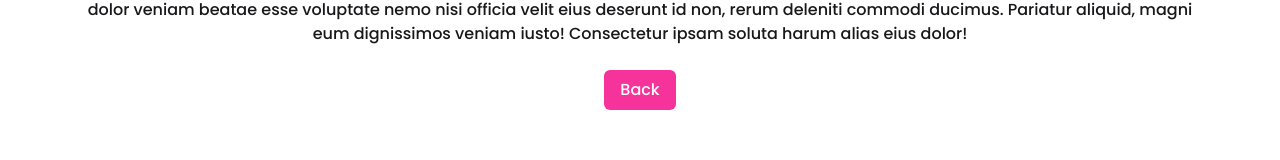
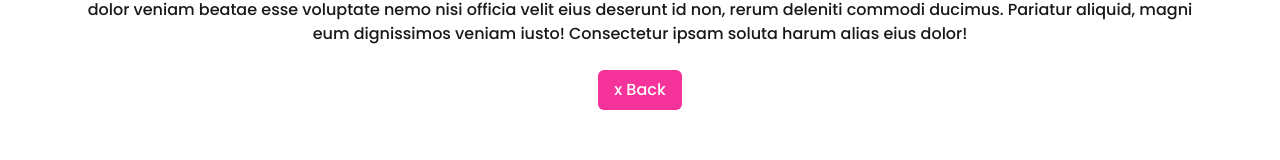
Before and after one commit to salauddinkamran/book-store-project, a React app in the folder Frontend/: page /course in a window 1280 px wide. Shown: the part 226-386 px from the top of the page. Built offline with nearby package versions, Linux system fonts and the light colour scheme; the HTML template or start-up script is replaced by a standard one.

Commit message:
My local change

```diff
--- a/Frontend/src/components/Course.jsx
+++ b/Frontend/src/components/Course.jsx
@@ -16,7 +16,7 @@ const Course = () => {
           aliquid, magni eum dignissimos veniam iusto! Consectetur ipsam soluta
           harum alias eius dolor!
         </p>
-        <button className="bg-pink-500 text-white px-4 py-2 rounded-md hover:bg-pink-700 duration-300 mt-6">
+        <button className="bg-pink-500 text-white px-4 py-2 rounded-md hover:bg-pink-700 duration-300 mt-6">x
           Back
         </button>
       </div>
```
